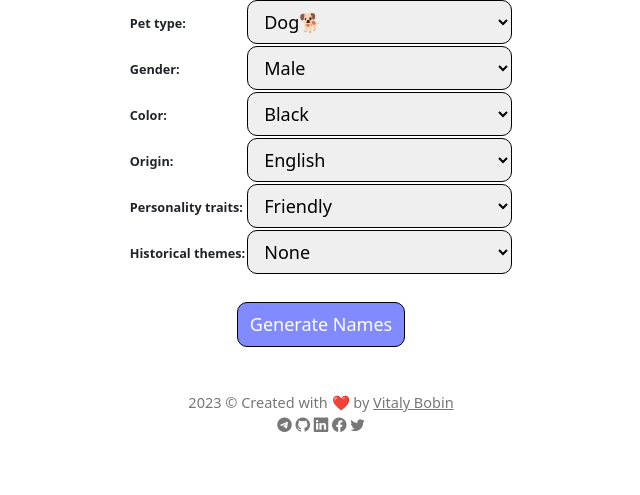
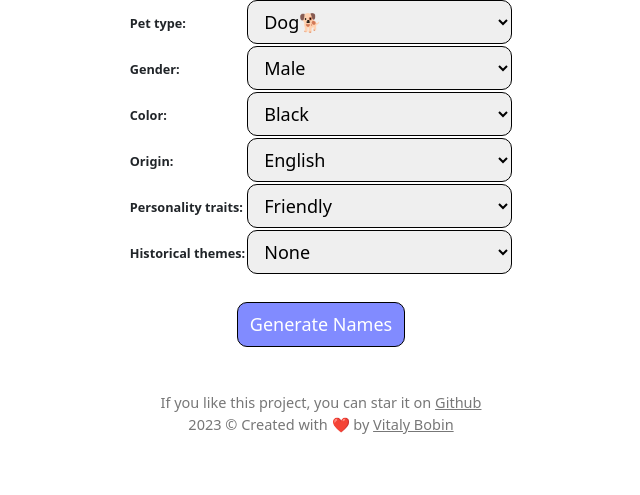
Before and after one commit to dravicenna/ai-petnamer, a Django app: page / in a window 1280 px wide. Shown: the part 284-779 px from the top of the page, without its empty margins (319-959 px from the left). Run offline with Django 4.2, Linux system fonts and the light colour scheme; some libraries are stand-ins or nearby versions.

Commit message:
Rebuild footer

```diff
--- a/aipetnamer/petnamer/templates/home.html
+++ b/aipetnamer/petnamer/templates/home.html
@@ -28,14 +28,11 @@
     </div>
 </div>
 <footer class="credits">
-    2023 © Created with ❤️ by <a target="_blank" href="https://www.upwork.com/freelancers/~010b6cefcb3e7111d0">Vitaly
+    If you like this project, you can star it on <a target="_blank"
+        href="https://github.com/dravicenna/ai-petnamer">Github</i></a>
+    <br>
+    2023 © Created with ❤️ by <a target="_blank" href="https://twitter.com/AvicennaVitaly">Vitaly
         Bobin</a>
-    <br>
-    <a target="_blank" href="https://t.me/d_avicenna"><i class="bi bi-telegram"></i></a>
-    <a target="_blank" href="https://github.com/dravicenna/ai-petnamer"><i class="bi bi-github"></i></a>
-    <a target="_blank" href="https://www.linkedin.com/in/vitaliy-bobin-02235a162/"><i class="bi bi-linkedin"></i></a>
-    <a target="_blank" href="https://www.facebook.com/vitaly.bobin/"><i class="bi bi-facebook"></i></a>
-    <a target="_blank" href="https://twitter.com/AvicennaVitaly"><i class="bi bi-twitter"></i></a>
 </footer>
 
 <script>
```
